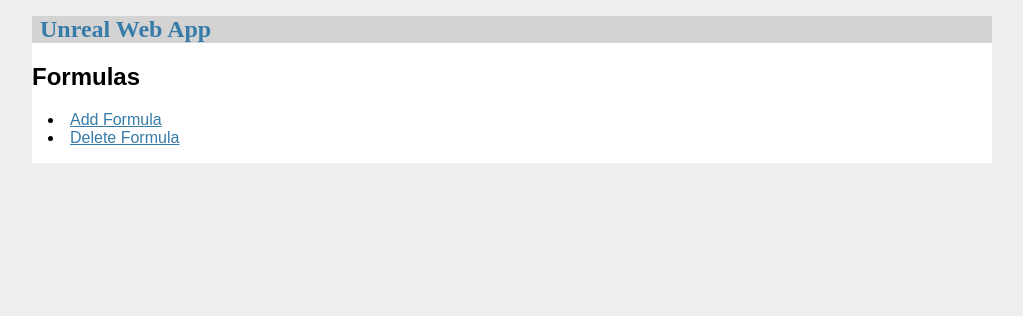
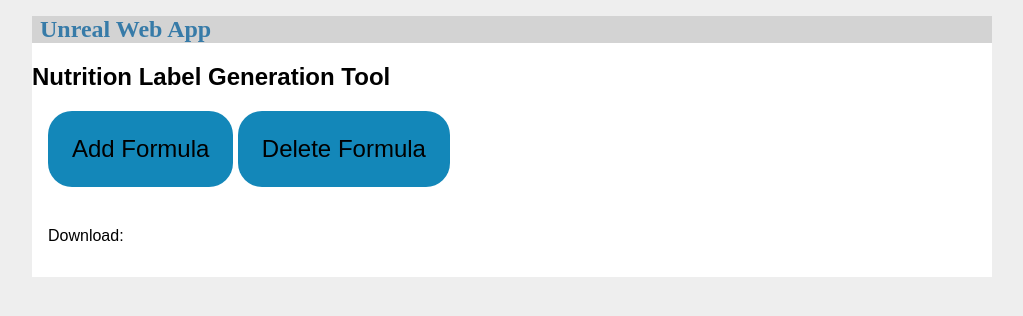
Before and after one commit to hselle/pig, a Flask app: page /formulas in a window 1280 px wide. Shown: the top 316 px of the page, without its empty margins (128-1151 px from the left). Run offline with Flask 2, Linux system fonts and the light colour scheme; data that the repository does not hold is empty.

Commit message:
Pretty Buttons

```diff
--- a/app.py
+++ b/app.py
@@ -23,39 +23,8 @@ from models import Result
 def index():
     return render_template('home.html')
 
-@app.route('/formulas', methods=('GET', 'POST'))
+@app.route('/formulas')
 def formulas():
-    if request.method == 'POST':
-        print("Getting query")
-        title = request.args.get('title')
-        tab_name = request.args.get('tab')
-        print("Title:::::" + title)
-        error = None
-        print("got query\n")
-        print(title, tab_name)
-
-        sheet_id = db.session.execute(
-            'SELECT sheet_id'
-            ' FROM formulas d'
-            ' WHERE d.title =:param',
-            {"param":title}
-        ).fetchone()
-
-        _sheet_id = sheet_id["sheet_id"]
-
-        if _sheet_id is None:
-            abort(404, "formula {0} doesn't exist.".format(id))
-
-        nmm.make(_sheet_id, tab_name)
-
-        now = datetime.datetime.now()
-        date = str(now.month) + "-" + str(now.day) + "-" + str(now.year)
-        file_name = title + "_" + tab_name + "_" + date + ".docx"
-
-        return send_file(
-            "static/Nutrition_Label_Output.docx", as_attachment = True,
-            attachment_filename= file_name
-        )
 
     formulas = db.session.execute(
         'SELECT title, sheet_id'
@@ -73,12 +42,9 @@ def formulas():
 
 @app.route('/formulas/download')
 def download():
-    print("Getting query")
     title = request.args.get('title')
     tab_name = request.args.get('tab')
-    print("Title:::::" + title)
     error = None
-    print("got query\n")
     print(title, tab_name)
 
     sheet_id = db.session.execute(
--- a/static/credentials.json
+++ b/static/credentials.json
@@ -1 +1 @@
-{"access_token": "ya29.Glz6BVm-fn37OOSAbQJha5VgA1shj9JAgE98xE0_24KHWdimefNqF-8dYs7Plrpt3T0mszVtUXxMRr31XbDJ4C_xiN5sNU3NZF4CpCj-hqcqH2RMY-B4HhgsJ9Iy2A", "client_id": "81025768744-fis0kl0bmiujfpamk144s0jhptu817ns.apps.googleusercontent.com", "client_secret": "S0_0gSL3UysIKpI5J1Lz0-to", "refresh_token": "1/wQGBAWbxB0vPCHVsOOqEWnkQ59VtdNgdyKaceFYvB8w", "token_expiry": "2018-07-16T14:11:52Z", "token_uri": "https://accounts.google.com/o/oauth2/token", "user_agent": null, "revoke_uri": "https://accounts.google.com/o/oauth2/revoke", "id_token": null, "id_token_jwt": null, "token_response": {"access_token": "ya29.Glz6BVm-fn37OOSAbQJha5VgA1shj9JAgE98xE0_24KHWdimefNqF-8dYs7Plrpt3T0mszVtUXxMRr31XbDJ4C_xiN5sNU3NZF4CpCj-hqcqH2RMY-B4HhgsJ9Iy2A", "expires_in": 3600, "token_type": "Bearer"}, "scopes": ["https://www.googleapis.com/auth/spreadsheets.readonly"], "token_info_uri": "https://www.googleapis.com/oauth2/v3/tokeninfo", "invalid": false, "_class": "OAuth2Credentials", "_module": "oauth2client.client"}
+{"access_token": "ya29.Glz6BYNSuyxXdNIQ_CssCdDRJ_yD2DhdVAqEVKVXCBHpFkl3SRjNv08_NsDyCIUtpBS3xDp2cqrpoDMmVXQYXN0g0AX94rHGWa4k_iAfr8NyLSu2Gn9rNHUwI8wU2A", "client_id": "81025768744-fis0kl0bmiujfpamk144s0jhptu817ns.apps.googleusercontent.com", "client_secret": "S0_0gSL3UysIKpI5J1Lz0-to", "refresh_token": "1/wQGBAWbxB0vPCHVsOOqEWnkQ59VtdNgdyKaceFYvB8w", "token_expiry": "2018-07-16T15:14:19Z", "token_uri": "https://accounts.google.com/o/oauth2/token", "user_agent": null, "revoke_uri": "https://accounts.google.com/o/oauth2/revoke", "id_token": null, "id_token_jwt": null, "token_response": {"access_token": "ya29.Glz6BYNSuyxXdNIQ_CssCdDRJ_yD2DhdVAqEVKVXCBHpFkl3SRjNv08_NsDyCIUtpBS3xDp2cqrpoDMmVXQYXN0g0AX94rHGWa4k_iAfr8NyLSu2Gn9rNHUwI8wU2A", "expires_in": 3600, "token_type": "Bearer"}, "scopes": ["https://www.googleapis.com/auth/spreadsheets.readonly"], "token_info_uri": "https://www.googleapis.com/oauth2/v3/tokeninfo", "invalid": false, "_class": "OAuth2Credentials", "_module": "oauth2client.client"}
--- a/static/style.css
+++ b/static/style.css
@@ -24,12 +24,25 @@ nav ul li a, nav ul li span, header .action { display: block; padding: 0.5rem; }
 .content textarea { min-height: 12em; resize: vertical; }
 input.danger { color: #cc2f2e; }
 input[type=submit] { align-self: start; min-width: 10em; }
+
+.navbar .navlink {
+    background-color: #1387B9;
+    color: black;
+    padding: 24px;
+    font-size: 24px;
+    border-radius: 24px;
+    border: none;
+}
+.navbar a{
+  color: black;
+}
 /* Dropdown Button */
 .dropbtn {
     background-color: #4CAF50;
     color: white;
     padding: 16px;
     font-size: 16px;
+    border-radius: 16px;
     border: none;
 }
 
--- a/templates/formulas.html
+++ b/templates/formulas.html
@@ -1,15 +1,15 @@
 {% extends 'base.html' %}
 
-{% block header %}Formulas{% endblock %}
+{% block header %}Nutrition Label Generation Tool{% endblock %}
 
 {% block content %}
-  <u1>
-    <li><a href="{{ url_for('create')}}">Add Formula</a>
-    <li><a href="{{ url_for('delete')}}">Delete Formula</a>
-  </u1>
+  <div class="navbar">
+    <a href="{{ url_for('create')}}"><input type="button" value="Add Formula" class="navlink"></a>
+    <a href="{{ url_for('delete')}}"><input type="button" value="Delete Formula" class="navlink"></a>
+  </div>
+  <p>Download:</p>
   {% for formula in formulas %}
     <article class=formula>
-      <p>Download:</p>
       <div class="dropdown">
           <button class="dropbtn">{{ formula[0][0] }}</button>
             <div class="dropdown-content">
```
